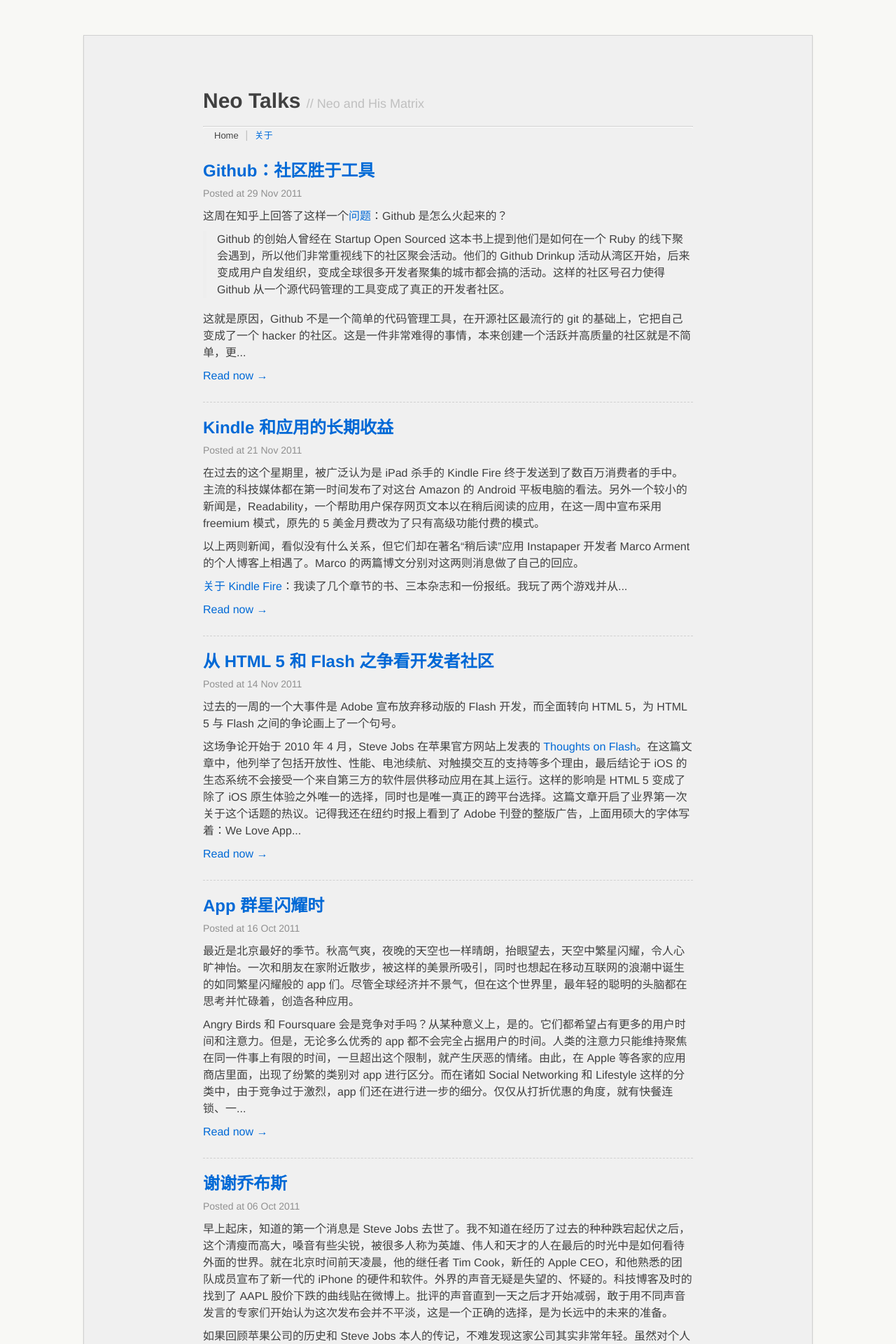
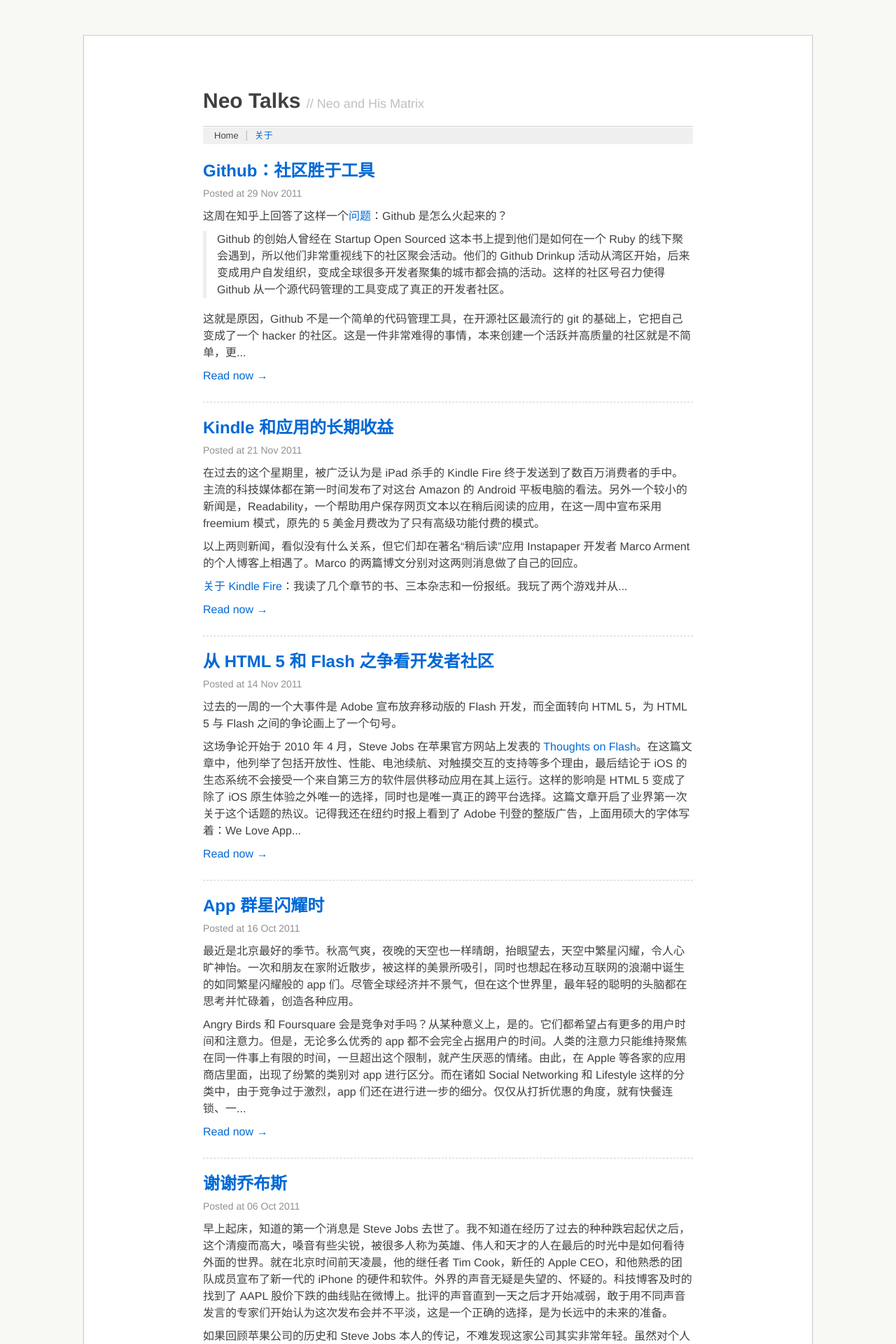
Before and after one commit to neozhang/neotalks.org, a Jekyll site: the page built from index.html, in a window 1280 px wide. Shown: the top 1920 px of the page at 70% size. Built offline with Jekyll 4.4.1, drawn with Linux system fonts in a browser that asks for light colours; Markdown is read by kramdown in place of the engine named in the settings; the list of posts is cut into pages by our own code.

Commit message:
resubmit style.css

```diff
--- a/assets/css/style.css
+++ b/assets/css/style.css
@@ -10,7 +10,7 @@
 	-webkit-box-shadow: 0 1px 2px rgba(0,0,0,.1);
 	-moz-box-shadow: 0 1px 2px rgba(0,0,0,.1);
 	box-shadow: 0 1px 2px rgba(0,0,0,.1);
-	background-color: #F0F0F0;
+	background-color: #FFF;
 }
 
 #header h1 {
```
